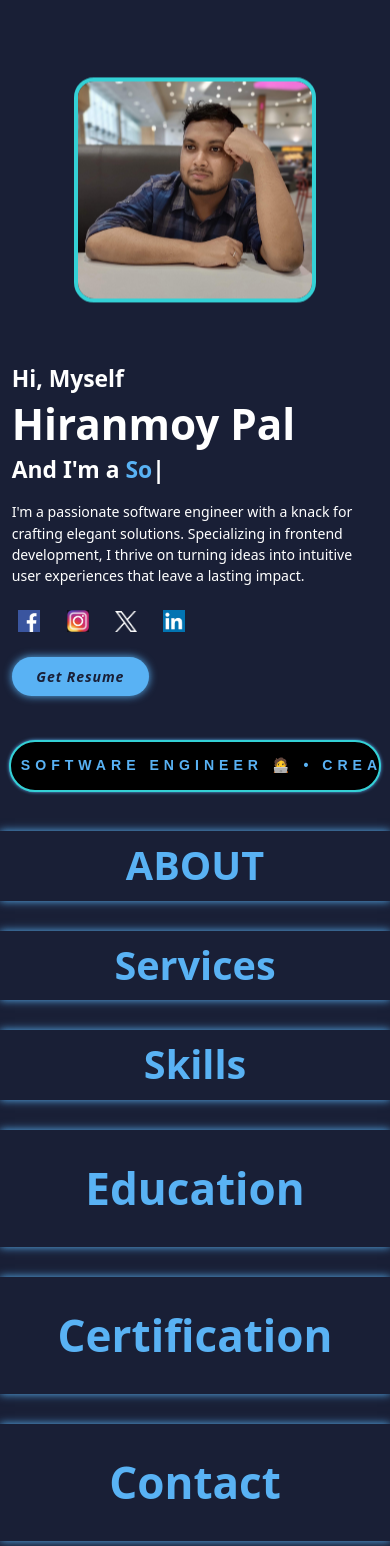
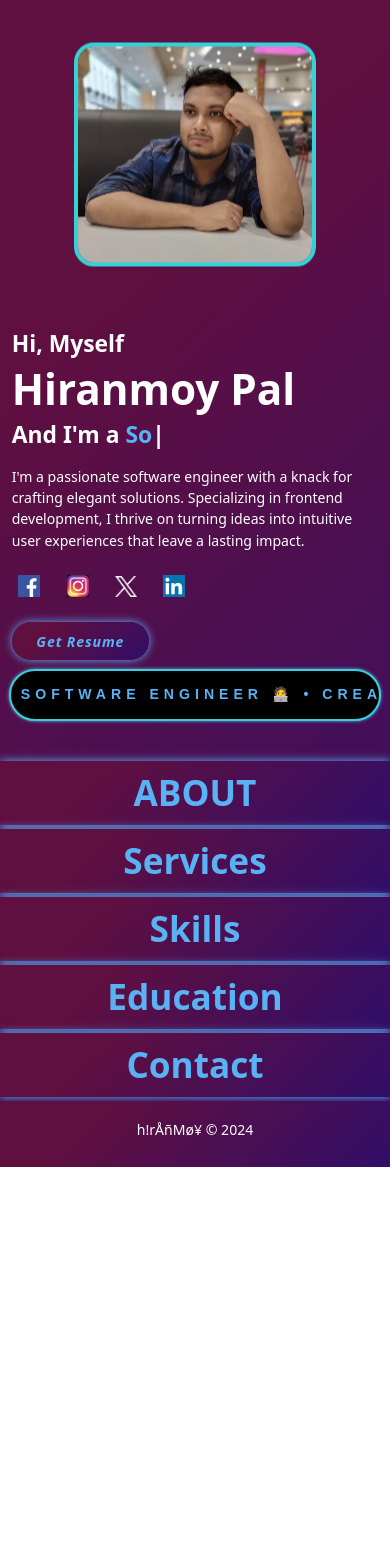
Before and after one commit to hiranmoy-pal/Hiranmoy_Portfolio, an Angular app: page / in a window 390 px wide. After the commit the page ends 1167 px from the top, so only its background shows below. Built offline with nearby package versions, Linux system fonts and the light colour scheme.

Commit message:
education,contact,footer & color combination

```diff
--- a/src/app/app.component.html
+++ b/src/app/app.component.html
@@ -90,7 +90,7 @@
       </svg>
       <h3>App Development</h3>
       <p>I'm developing <strong><em><a href="https://www.aaroananda.com/" target="_blank">Aaro Ananda</a></em></strong>,
-        a digital platform both website and app, using the Ionic framework and Angular technology. It celebrates all
+        a digital platform both <strong>website</strong> and <strong>app</strong>, using the Ionic framework and Angular technology. It celebrates all
         facets of Bengali culture, featuring content on literature, music, movies, cuisine, fashion, games, news, and
         beyond.</p>
     </div>
@@ -188,17 +188,26 @@
 </div>
 
 <section *ngIf="educationOpen" class="education" id="education">
-
-</section>
-
-<!-- ************************* Certification **************************** -->
-
-<div class="certificationBtn" (click)="toggleCertification()">
-  <h1>Certification</h1>
-</div>
-
-<section *ngIf="certificationOpen" class="certification" id="certification">
-
+  <div class="education-container">
+    <div class="education-box">
+      <h3>Graduation</h3>
+      <p><span>Year of passing : </span>2020</p>
+      <p><span>Percentage : </span>73.50%</p>
+      <p><span>University : </span>CU</p>
+    </div>
+    <div class="education-box">
+      <h3>Higher Secondary</h3>
+      <p><span>Year of passing : </span>2017</p>
+      <p><span>Percentage : </span>75.20%</p>
+      <p><span>Board : </span>WBCHSE</p>
+    </div>
+    <div class="education-box">
+      <h3>Secondary</h3>
+      <p><span>Year of passing : </span>2015</p>
+      <p><span>Percentage : </span>83.50%</p>
+      <p><span>University : </span>WBBSE</p>
+    </div>
+  </div>
 </section>
 
 <!-- ************************* Contact **************************** -->
@@ -208,7 +217,30 @@
 </div>
 
 <section *ngIf="contactOpen" class="contact" id="contact">
-
+  <p>Contact me at <a href="mailto:palhiranmoy1999@gmail.com">palhiranmoy1999@gmail.com</a> , or hit me up on
+    social-media.
+  </p>
+  <div class="social-media-contact">
+    <a href="https://www.facebook.com/profile.php?id=100010327479080&mibextid=2JQ9oc" target="_blank" title="Facebook">
+      <img src="assets/images/fb.png" alt="Facebook share">
+    </a>
+    <a href="https://www.instagram.com/pal_hiranmoy99?igsh=dHFiemUwNGFjZjh1" target="_blank" title="Instagram">
+      <img src="assets/images/insta.jpg" alt="Instagram share">
+    </a>
+    <a href="https://x.com/HiranmoyPal10?t=k872V6YvcvSIZeSZs5G4Jg&s=09" target="_blank" title="Twitter">
+      <img src="assets/images/twitter-x-white-logo.png" alt="Twitter share">
+    </a>
+    <a href="https://www.linkedin.com/in/hiranmoypal?utm_source=share&utm_campaign=share_via&utm_content=profile&utm_medium=android_app"
+      target="_blank" title="LinkedIn">
+      <img src="assets/images/linkedIn.jpg" alt="LinkedIn share">
+    </a>
+  </div>
 </section>
 
 <!-- ************************* Footer **************************** -->
+
+<footer class="footer">
+  <div class="footer-text">
+    <p>h!rÅñMø¥ © {{currentYear}}</p>
+  </div>
+</footer>
--- a/src/app/app.component.scss
+++ b/src/app/app.component.scss
@@ -1,11 +1,12 @@
 section {
     min-height: 70vh;
-    padding: 7rem 10% 2rem;
+    padding: 3rem 10% 3rem;
 }
 
 /**************************Home*************************/
 
 .home {
+    min-height: 50vh;
     display: flex;
     justify-content: center;
     align-items: center;
@@ -42,11 +43,14 @@ section {
 
     .home-img img {
         width: 25vw;
-        // height: 40vh;
         max-width: 100%;
         object-fit: cover;
         position: relative;
         z-index: 9;
+    }
+
+    .home-img:hover {
+        border-color: var(--yellow-color);
     }
 
     @keyframes floatImage {
@@ -97,20 +101,19 @@ section {
     .getResume {
         display: inline-block;
         padding: 1rem 2.8rem;
-        background: var(--main-color);
+        color: var(--main-color);
+        background: var(--bg-color);
         border-radius: 4rem;
         box-shadow: 0 0 1rem var(--main-color);
         font-size: 1.6rem;
-        color: var(--bg-color);
         letter-spacing: .1rem;
         font-weight: 600;
         transition: .5s ease;
     }
 
     .getResume:hover {
-        // box-shadow: none;
-        color: var(--main-color);
-        background: var(--bg-color);
+        color: #000;
+        background: var(--snd-bg-color);
     }
 
 }
@@ -118,9 +121,9 @@ section {
 /**************************Animation*************************/
 
 .animationBox {
-    background: var(--main-color);
+    background: linear-gradient(315deg, #44b09e 0%, #e0d2c7 74%);
     border-radius: 40px;
-    border: 5px solid #2d3939;
+    border: 3px solid #000;
     overflow: hidden;
     margin: 1rem 6rem 4.5rem 6rem;
     color: #000;
@@ -153,7 +156,7 @@ section {
     color: var(--main-color);
     background: #000;
     box-shadow: 0 0 1rem var(--main-color);
-    border: 5px solid #34d1d6;
+    border: 3px solid var(--yellow-color);
 }
 
 /**************************About*************************/
@@ -165,18 +168,18 @@ section {
     background: var(--bg-color);
 
     h1 {
-        font-size: 5rem;
+        font-size: 4rem;
         font-weight: 700;
         line-height: 1.3;
-        padding: 30px;
+        padding: 20px;
         text-align: center;
         transition: all .5s linear;
     }
 }
 
 .aboutBtn:hover {
-    background: var(--main-color);
-    color: var(--bg-color);
+    background: var(--yellow-color);
+    color: #000;
 }
 
 .about {
@@ -200,9 +203,12 @@ section {
         animation: floatImage 4s ease-in-out infinite;
     }
 
+    .about-img:hover {
+        border-color: var(--yellow-color);
+    }
+
     .about-img img {
         width: 80vw;
-        // height: 40vh;
         max-width: 100%;
         object-fit: cover;
         position: relative;
@@ -215,6 +221,9 @@ section {
         p {
             font-size: 1.6rem;
             margin: 2rem 0 3rem;
+            a {
+                color: #0a0080;
+            }
         }
     }
 
@@ -232,31 +241,30 @@ section {
 /**************************Services*************************/
 
 .servicesBtn {
-    margin-top: 30px;
-    // margin-bottom: 10px;
     cursor: pointer;
     box-shadow: 0 0 1rem var(--main-color);
     color: var(--main-color);
     background: var(--bg-color);
 
     h1 {
-        font-size: 5rem;
+        font-size: 4rem;
         font-weight: 700;
         line-height: 1.3;
-        padding: 30px;
+        padding: 20px;
         text-align: center;
         transition: all .5s linear;
     }
 }
 
 .servicesBtn:hover {
-    background: var(--main-color);
-    color: var(--bg-color);
+    background: var(--yellow-color);
+    color: #000;
 }
 
 .services {
-    margin-bottom: -8rem;
+    min-height: 50vh;
     animation: slideServiceRight 0.8s ease forwards;
+    background: var(--snd-bg-color);
 
     .services-container {
         display: flex;
@@ -271,7 +279,7 @@ section {
             padding: 3rem 2rem 4rem;
             border-radius: 2rem;
             text-align: center;
-            border: .2rem solid var(--bg-color);
+            border: .3rem solid var(--yellow-color);
             transition: .5s ease;
 
             svg {
@@ -288,14 +296,19 @@ section {
             }
 
             p {
-                font-size: 1.4rem;
+                font-size: 1.6rem;
                 margin: 2rem 0 2rem;
+                a {
+                    color: #0a0080;
+                }
             }
         }
 
         .services-box:hover {
+            background: var(--yellow-color);
             border-color: var(--main-color);
             transform: scale(1.02);
+            color: #000;
         }
     }
 
@@ -313,25 +326,24 @@ section {
 /**************************Skills*************************/
 
 .skillsBtn {
-    margin-top: 30px;
     cursor: pointer;
     box-shadow: 0 0 1rem var(--main-color);
     color: var(--main-color);
     background: var(--bg-color);
 
     h1 {
-        font-size: 5rem;
+        font-size: 4rem;
         font-weight: 700;
         line-height: 1.3;
-        padding: 30px;
+        padding: 20px;
         text-align: center;
         transition: all .5s linear;
     }
 }
 
 .skillsBtn:hover {
-    background: var(--main-color);
-    color: var(--bg-color);
+    background: var(--yellow-color);
+    color: #000;
 }
 
 .skills {
@@ -388,7 +400,7 @@ section {
         }
 
         .skills-box:hover {
-            border-color: var(--main-color);
+            border-color: var(--yellow-color);
             transform: scale(1.02);
         }
 
@@ -416,80 +428,172 @@ section {
 /**************************Education*************************/
 
 .educationBtn {
-    margin-top: 30px;
     cursor: pointer;
     box-shadow: 0 0 1rem var(--main-color);
     color: var(--main-color);
     background: var(--bg-color);
 
     h1 {
-        font-size: 5rem;
+        font-size: 4rem;
         font-weight: 700;
         line-height: 1.3;
-        padding: 30px;
+        padding: 20px;
         text-align: center;
         transition: all .5s linear;
     }
 }
 
 .educationBtn:hover {
-    background: var(--main-color);
-    color: var(--bg-color);
+    background: var(--yellow-color);
+    color: #000;
 }
 
-/**************************Certification*************************/
+.education {
+    min-height: 45vh;
+    animation: slideEducationRight 0.8s ease forwards;
+    background: var(--snd-bg-color);
 
-.certificationBtn {
-    margin-top: 30px;
+    .education-container {
+        display: flex;
+        justify-content: center;
+        align-items: center;
+        flex-wrap: wrap;
+        gap: 2rem;
+
+        .education-box {
+            flex: 1 1 30rem;
+            background: var(--snd-bg-color);
+            padding: 3rem 2rem 4rem;
+            border-radius: 2rem;
+            text-align: center;
+            border: .3rem solid var(--yellow-color);
+            transition: .5s ease;
+
+            h3 {
+                font-size: 2.6rem;
+            }
+
+            p {
+                font-size: 1.6rem;
+                margin: 2rem 0 2rem;
+            }
+        }
+
+        .education-box:hover {
+            background: var(--yellow-color);
+            border: .3rem solid var(--main-color);
+            transform: scale(1.02);
+            color: #000;
+        }
+    }
+
+    @keyframes slideEducationRight {
+        0% {
+            transform: translateX(-100%);
+        }
+
+        100% {
+            transform: translateX(0);
+        }
+    }
+}
+
+/**************************Contact*************************/
+
+.contactBtn {
     cursor: pointer;
     box-shadow: 0 0 1rem var(--main-color);
     color: var(--main-color);
     background: var(--bg-color);
 
     h1 {
-        font-size: 5rem;
+        font-size: 4rem;
         font-weight: 700;
         line-height: 1.3;
-        padding: 30px;
-        text-align: center;
-        transition: all .5s linear;
-    }
-}
-
-.certificationBtn:hover {
-    background: var(--main-color);
-    color: var(--bg-color);
-}
-
-/**************************Contact*************************/
-
-.contactBtn {
-    margin-top: 30px;
-    cursor: pointer;
-    box-shadow: 0 0 1rem var(--main-color);
-    color: var(--main-color);
-    background: var(--bg-color);
-
-    h1 {
-        font-size: 5rem;
-        font-weight: 700;
-        line-height: 1.3;
-        padding: 30px;
+        padding: 20px;
         text-align: center;
         transition: all .5s linear;
     }
 }
 
 .contactBtn:hover {
-    background: var(--main-color);
-    color: var(--bg-color);
+    background: var(--yellow-color);
+    color: #000;
+}
+
+.contact {
+    min-height: 23vh;
+    animation: slideContactRight 0.8s ease forwards;
+    background: var(--snd-bg-color);
+
+    p {
+        font-size: 2.1rem;
+        text-align: center;
+        a {
+            color: #0a0080;
+        }
+    }
+
+    .social-media-contact {
+        text-align: center;
+
+        img {
+            width: 30px;
+            transition: transform 0.5s ease;
+        }
+
+        a {
+            display: inline-flex;
+            justify-content: center;
+            align-items: center;
+            width: 5rem;
+            height: 5rem;
+            background: transparent;
+            border-radius: 50%;
+            font-size: 2rem;
+            color: var(--main-color);
+            margin: 1rem 1.5rem 0 0;
+            transition: .5s ease;
+
+            &:hover img {
+                transform: scale(1.5);
+                width: 25px;
+                height: 25px;
+            }
+        }
+    }
+
+    @keyframes slideContactRight {
+        0% {
+            transform: translateX(-100%);
+        }
+
+        100% {
+            transform: translateX(0);
+        }
+    }
+}
+
+/**************************Responsive*************************/
+
+.footer {
+    display: flex;
+    justify-content: center;
+    align-items: center;
+    flex-wrap: wrap;
+    padding: 2rem 9%;
+    background: var(--bg-color);
+
+    .footer-text {
+        font-size: 1.6rem;
+    }
 }
 
 /**************************Responsive*************************/
 
 @media (max-width: 991px) {
     section {
-        padding: 10rem 3%;
+        padding: 6rem 3%;
     }
 
     .services {
@@ -497,9 +601,9 @@ section {
         margin-bottom: 0;
     }
 
-    .skills {
-        padding-bottom: 7rem;
-        padding-top: 4rem;
+    .education {
+        padding: 2rem;
+        margin-bottom: 0;
     }
 }
 
@@ -542,9 +646,11 @@ section {
 
     .aboutBtn h1,
     .servicesBtn h1,
-    .skillsBtn h1 {
+    .skillsBtn h1,
+    .educationBtn h1,
+    .contactBtn h1 {
         padding: 9px;
-        font-size: 4.5rem;
+        font-size: 4rem;
     }
 
     .about {
--- a/src/app/app.component.ts
+++ b/src/app/app.component.ts
@@ -17,6 +17,8 @@ export class AppComponent implements OnInit {
   educationOpen: boolean = false;
   certificationOpen: boolean = false;
   contactOpen: boolean = false;
+  currentYear: any;
+
 
   constructor(
   ) { }
@@ -32,6 +34,8 @@ export class AppComponent implements OnInit {
       backDelay: 1000,
       loop: true
     });
+
+    this.currentYear = new Date().getFullYear();
   }
 
   /****************** Download Cv *********************/
@@ -120,20 +124,6 @@ export class AppComponent implements OnInit {
     }
   }
 
-  /****************** Open Certification *********************/
-
-  toggleCertification() {
-    this.certificationOpen = !this.certificationOpen;
-    if (this.certificationOpen) {
-      setTimeout(() => {
-        const certificationSection = document.getElementById('certification');
-        if (certificationSection) {
-          certificationSection.scrollIntoView({ behavior: 'smooth' });
-        }
-      }, 100);
-    }
-  }
-
   /****************** Open Contact *********************/
 
   toggleContact() {
--- a/src/styles.scss
+++ b/src/styles.scss
@@ -10,10 +10,11 @@
 }
 
 :root {
-    --bg-color: #191f36;
-    --snd-bg-color : #262B40;
+    --bg-color: linear-gradient(316deg, #310e68 0%, #5f0f40 74%);;
+    --snd-bg-color : linear-gradient(316deg, #50d8d7 0%, #923993 74%);
     --text-color : #fff;
     --main-color : #59B2F4;
+    --yellow-color: rgb(248, 203, 116)
 }
 
 html{
```
